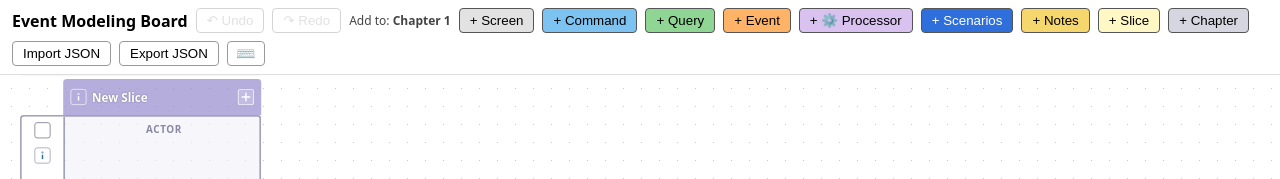
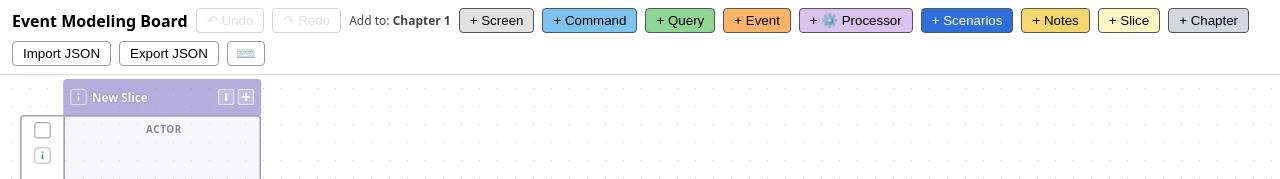
Before and after one commit to amitev/eventmodeling, a React (Vite) app: page / in a window 1280 px wide. Shown: the top 179 px of the page. Built offline with nearby package versions, Linux system fonts and the light colour scheme.

Commit message:
Add flow end

```diff
--- a/src/EventModelBoard.jsx
+++ b/src/EventModelBoard.jsx
@@ -597,6 +597,16 @@ function SliceNode({ id, data }) {
       ns.map((n) => (n.id === id ? { ...n, data: { ...n.data, ...patch } } : n))
     );
 
+  // A Flow end slice carries `flowEnd: true`; the field is removed when the mark is removed.
+  const toggleFlowEnd = () =>
+    setNodes((ns) =>
+      ns.map((n) => {
+        if (n.id !== id) return n;
+        const { flowEnd, ...rest } = n.data;
+        return { ...n, data: flowEnd ? rest : { ...rest, flowEnd: true } };
+      })
+    );
+
   // Dragging a slice header moves the whole Chapter (slices themselves never move on
   // their own: their order and position come from the layout).
   const startChapterDrag = useChapterDrag(id, () => editing);
@@ -632,7 +642,7 @@ function SliceNode({ id, data }) {
 
   return (
     <div
-      className={`slice${isLast ? ' last' : ''}`}
+      className={`slice${isLast ? ' last' : ''}${data.flowEnd ? ' flow-end' : ''}`}
       style={{ width: data.width, height: SLICE_HEADER + lanesHeight }}
     >
       <div
@@ -666,6 +676,18 @@ function SliceNode({ id, data }) {
           )}
         </div>
         <div className="slice-actions">
+          <button
+            className={`slice-add nodrag${data.flowEnd ? ' active' : ''}`}
+            title={data.flowEnd ? 'Flow end: remove the mark' : 'Flow end: mark this slice as the end of a flow'}
+            aria-label="Flow end"
+            aria-pressed={!!data.flowEnd}
+            onDoubleClick={(e) => e.stopPropagation()}
+            onClick={() => toggleFlowEnd()}
+          >
+            <svg width="10" height="10" viewBox="0 0 10 10" stroke="currentColor" strokeWidth="2.4">
+              <path d="M5 1.2V8.8" />
+            </svg>
+          </button>
           <button
             className="slice-add nodrag"
             title="Add a slice right after this one (+)"
--- a/src/io.js
+++ b/src/io.js
@@ -79,6 +79,7 @@ export function serialize(nodes, edges, contexts) {
           id: sl.id,
           name: sl.data.name,
           ...(sl.data.info ? { info: sl.data.info } : {}),
+          ...(sl.data.flowEnd ? { flowEnd: true } : {}),
           width: sl.data.width,
           elements: bySlice
             .get(sl.id)
@@ -283,15 +284,18 @@ export function parseBoard(text) {
     let cursor = SLICE_MIN_X;
     c.slices.forEach((sl, si) => {
       const sp = `${cp}.slices[${si}]`;
-      object(sl, ['id', 'name', 'width', 'elements'], sp, ['info']);
+      object(sl, ['id', 'name', 'width', 'elements'], sp, ['info', 'flowEnd']);
       claim(sl.id, 'slice', at(sp, 'id'));
       name(sl.name, at(sp, 'name'));
       optionalInfo(sl, sp);
+      if (hasKey(sl, 'flowEnd') && sl.flowEnd !== true) {
+        fail(at(sp, 'flowEnd'), 'must be true, or left out when the slice is not a flow end');
+      }
       number(sl.width, at(sp, 'width'));
       if (sl.width < SLICE_MIN_WIDTH) fail(at(sp, 'width'), `must be at least ${SLICE_MIN_WIDTH}`);
       list(sl.elements, at(sp, 'elements'));
       const width = sl.width;
-      nodes.push(makeSlice(sl.id, cursor, width, sl.name, c.id, sl.info));
+      nodes.push(makeSlice(sl.id, cursor, width, sl.name, c.id, sl.info, sl.flowEnd));
 
       sl.elements.forEach((el, ei) => {
         const ep = `${sp}.elements[${ei}]`;
--- a/src/model.js
+++ b/src/model.js
@@ -341,11 +341,11 @@ export const makeChapter = (id, x, y, name, context, info) => ({
   ...chapterDefaults,
 });
 
-export const makeSlice = (id, x, width, name, chapterId, info) => ({
+export const makeSlice = (id, x, width, name, chapterId, info, flowEnd) => ({
   id,
   type: 'slice',
   position: { x, y: SLICE_Y },
-  data: { name, width, ...(info ? { info } : {}) },
+  data: { name, width, ...(info ? { info } : {}), ...(flowEnd ? { flowEnd: true } : {}) },
   parentId: chapterId,
   draggable: false,
   selectable: false,
--- a/src/styles.css
+++ b/src/styles.css
@@ -95,6 +95,9 @@ html, body, #root { height: 100%; margin: 0; font-family: system-ui, sans-serif;
   box-sizing: border-box; border-right: 2px dashed #8a7fc9;
 }
 .slice.last::after { border-right: 0; }
+/* A Flow end slice has a red right border, also when it is the last slice. */
+.slice.flow-end::after { border-right: 2px dashed #e53935; }
+.slice-add.active { background: rgba(255, 255, 255, 0.5); border-color: #fff; }
 .slice-actions { display: flex; align-items: center; gap: 4px; flex: none; }
 .slice-header {
   pointer-events: auto; height: 40px; box-sizing: border-box;
```
Also changed, not shown: spec/REQUIREMENTS.md (+5 -4 lines).
